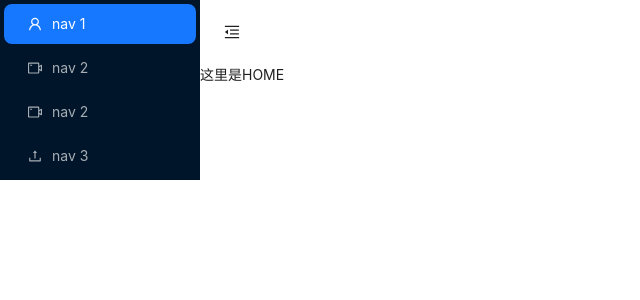
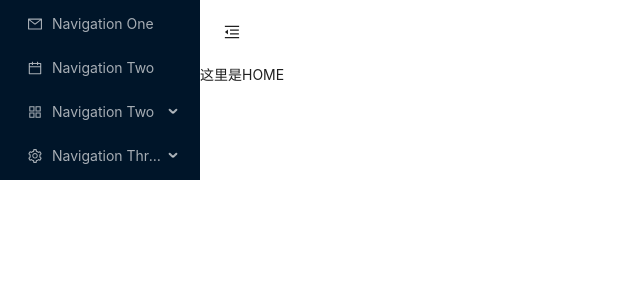
Before and after one commit to liwenka1/vven-admin, a React (Vite) app in the folder packages/web/: page /home in a window 1280 px wide. Shown: the top 300 px of the page, without its empty margins (0-640 px from the left). Built offline with nearby package versions, Linux system fonts and the light colour scheme.

Commit message:
fix: 简单修改面包屑

```diff
--- a/packages/web/src/components/layout/header/breadcrumb.tsx
+++ b/packages/web/src/components/layout/header/breadcrumb.tsx
@@ -1,23 +1,44 @@
 import React from 'react'
+
 import { Breadcrumb } from 'antd'
+import { Link } from 'react-router-dom'
 
-const HeaderBreadcrumb: React.FC = () => (
-  <Breadcrumb
-    items={[
+const items = [
   {
-        title: 'Home'
+    path: '/home',
+    title: 'home'
   },
   {
-        title: <a href="">Application Center</a>
+    path: 'first',
+    title: 'first',
+    menu: {
+      items: [
+        {
+          path: '/general',
+          title: 'General'
         },
         {
-        title: <a href="">Application List</a>
+          path: '/layout',
+          title: 'Layout'
         },
         {
-        title: 'An Application'
+          path: '/navigation',
+          title: 'Navigation'
         }
-    ]}
-  />
-)
+      ]
+    }
+  },
+  {
+    path: 'second',
+    title: 'second'
+  }
+]
+
+const itemRender = (item, params, items, paths) => {
+  const last = items.indexOf(item) === items.length - 1
+  return last ? <span>{item.title}</span> : <Link to={paths.join('/')}>{item.title}</Link>
+}
+
+const HeaderBreadcrumb: React.FC = () => <Breadcrumb itemRender={itemRender} items={items} />
 
 export default HeaderBreadcrumb
--- a/packages/web/src/components/layout/sider/index.tsx
+++ b/packages/web/src/components/layout/sider/index.tsx
@@ -1,71 +1,17 @@
-import { useEffect, useState } from 'react'
-
-import { UploadOutlined, UserOutlined, VideoCameraOutlined } from '@ant-design/icons'
-import { Layout, Menu, MenuProps } from 'antd'
-import { useMatches, useNavigate } from 'react-router-dom'
+import { Layout } from 'antd'
 
 import useGlobalStore from '@/stores/useGlobal'
+import SiderMenu from './menu'
 
 const { Sider } = Layout
 
 const LayoutSider = () => {
-  const navigate = useNavigate()
-  const handleMenuClick: MenuProps['onClick'] = ({ key }) => {
-    navigate(key)
-  }
-
   const { collapsed } = useGlobalStore()
-
-  const matches = useMatches()
-  console.log(matches)
-  const [openKeys, setOpenKeys] = useState<string[]>([])
-  const [selectedKeys, setSelectedKeys] = useState<string[]>([])
-
-  useEffect(() => {
-    if (collapsed) {
-      setOpenKeys([])
-    } else {
-      if (matches.length > 0) {
-        const route = matches[matches.length - 1]
-        const pathname = route?.pathname as string
-        setOpenKeys([pathname])
-        setSelectedKeys([pathname])
-      }
-    }
-  }, [collapsed, matches])
 
   return (
     <Sider trigger={null} collapsible collapsed={collapsed}>
       <div className="m-[16px] h-[32px] rounded bg-slate-500" />
-      <Menu
-        theme="dark"
-        mode="inline"
-        onClick={handleMenuClick}
-        selectedKeys={selectedKeys}
-        openKeys={openKeys}
-        items={[
-          {
-            key: '/home',
-            icon: <UserOutlined />,
-            label: 'nav 1'
-          },
-          {
-            key: '/user',
-            icon: <VideoCameraOutlined />,
-            label: 'nav 2'
-          },
-          {
-            key: '/menu',
-            icon: <VideoCameraOutlined />,
-            label: 'nav 2'
-          },
-          {
-            key: '/about',
-            icon: <UploadOutlined />,
-            label: 'nav 3'
-          }
-        ]}
-      />
+      <SiderMenu />
     </Sider>
   )
 }
--- /dev/null
+++ b/packages/web/src/components/layout/sider/menu.tsx
@@ -0,0 +1,46 @@
+import { AppstoreOutlined, CalendarOutlined, MailOutlined, SettingOutlined } from '@ant-design/icons'
+import { Menu, MenuProps } from 'antd'
+import { useNavigate } from 'react-router-dom'
+
+type MenuItem = Required<MenuProps>['items'][number]
+
+function getItem(
+  label: React.ReactNode,
+  key?: React.Key | null,
+  icon?: React.ReactNode,
+  children?: MenuItem[]
+): MenuItem {
+  return {
+    key,
+    icon,
+    children,
+    label
+  } as MenuItem
+}
+
+const items: MenuItem[] = [
+  getItem('Navigation One', '/home', <MailOutlined />),
+  getItem('Navigation Two', '/about', <CalendarOutlined />),
+  getItem('Navigation Two', '/user', <AppstoreOutlined />, [
+    getItem('Option 3', '3'),
+    getItem('Option 4', '4'),
+    getItem('Submenu', 'sub1-2', null, [getItem('Option 5', '5'), getItem('Option 6', '6')])
+  ]),
+  getItem('Navigation Three', '/menu', <SettingOutlined />, [
+    getItem('Option 7', '7'),
+    getItem('Option 8', '8'),
+    getItem('Option 9', '9'),
+    getItem('Option 10', '10')
+  ])
+]
+
+const SiderMenu = () => {
+  const navigate = useNavigate()
+  const handleMenuClick: MenuProps['onClick'] = ({ key }) => {
+    navigate(key)
+  }
+
+  return <Menu theme="dark" mode="inline" onClick={handleMenuClick} items={items} />
+}
+
+export default SiderMenu
--- a/packages/web/src/router/index.tsx
+++ b/packages/web/src/router/index.tsx
@@ -7,7 +7,7 @@ import lazyLoad from './lazyLoad'
 import BasicLayout from '@/components/layout'
 import NotFound from '@/components/notFound'
 
-const routes: RouteObject[] = [
+export const routes: RouteObject[] = [
   {
     path: '/',
     Component: BasicLayout,
```
Lines whose indentation alone changed are shown as unchanged.
